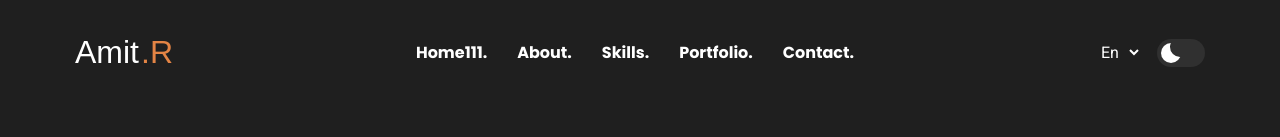
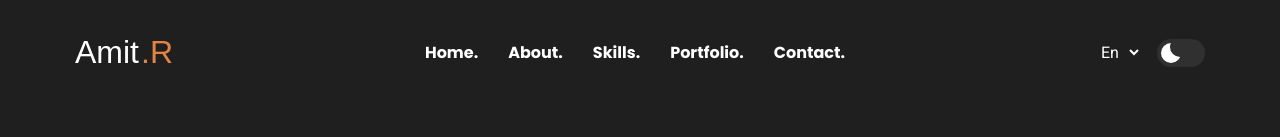
Before and after one commit to Amitrao20/amitrao.github.io, a plain HTML site: page index.html in a window 1280 px wide. Shown: the top 137 px of the page. Drawn offline with nearby package versions, Linux system fonts and the light colour scheme; a web font is replaced by a local one.

Commit message:
Update index.html

```diff
--- a/index.html
+++ b/index.html
@@ -63,7 +63,7 @@
         <ul class="navbar-list">
 
           <li>
-            <a href="#home" class="navbar-link">Home111.</a>
+            <a href="#home" class="navbar-link">Home.</a>
           </li>
 
           <li>
```
